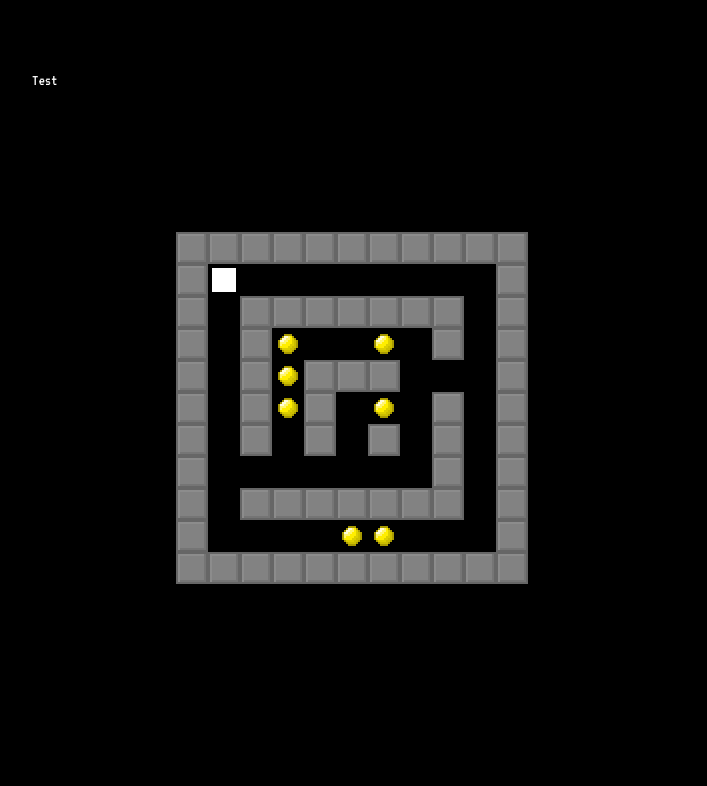
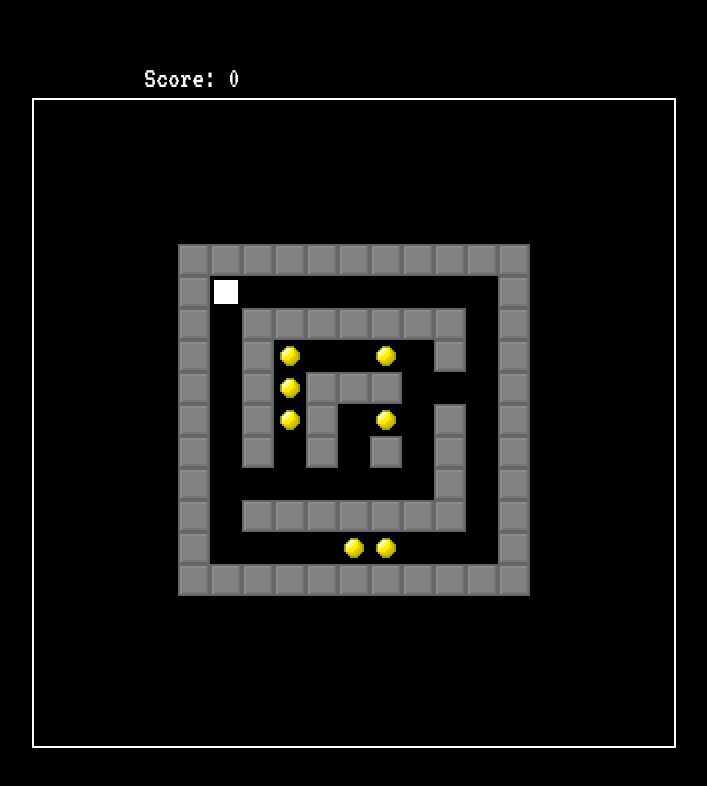
Before and after one commit to milesman34/maze-game, a website built with webpack: page index.html in a window 1280 px wide. Shown: the whole page, without its empty margins (288-995 px from the left). Built offline with nearby package versions, Linux system fonts and the light colour scheme.

Commit message:
displays score

```diff
--- a/index.css
+++ b/index.css
@@ -5,11 +5,7 @@ html, body {
     width: 100%;
     height: 100vh;
     color: white;
-
-    display: flex;
-    flex-direction: row;
-    align-items: center;
-    justify-content: center;
+    font-size: 30px;
 
     font-family: "VT323", monospace;
 }
@@ -31,4 +27,20 @@ html, body {
 
     grid-row: 1;
     grid-column: 1;
+    border: 2px solid white;
 }
+
+#header-ui {
+    margin-bottom: 5px;
+
+    display: grid;
+
+    grid-template-columns: 50% 50%;
+}
+
+.flex-center {
+    display: flex;
+    flex-direction: row;
+    align-items: center;
+    justify-content: center;
+}
--- a/index.html
+++ b/index.html
@@ -13,10 +13,12 @@
         <link href="https://fonts.googleapis.com/css2?family=VT323&display=swap" rel="stylesheet">
     </head>
 
-    <body>
+    <body class="flex-center">
         <div id="app-container">
             <div id="header-ui">
-                Test
+                <div id="score-container" class="flex-center">Score</div>
+
+                <!-- <div id="energy-container" class="flex-center">Energy</div> -->
             </div>
 
             <div id="main-app">
--- a/src/Game.js
+++ b/src/Game.js
@@ -2,7 +2,8 @@ import Player from "./Player";
 import { GameState } from "./enums";
 
 // This object handles the game state management
-const Game = state => ({
+const Game = state => {
+    let object = {
         // Current game state
         state,
 
@@ -51,6 +52,7 @@ const Game = state => ({
         // Sets the current score
         setScore(score) {
             this.score = score;
+            $("#score-container").text(`Score: ${score}`);
         },
 
         // Adds to the current score
@@ -70,6 +72,11 @@ const Game = state => ({
                 this.player.handleKeypress(key);
             }
         }
-});
+    }
+
+    object.setScore(0);
+
+    return object;
+};
 
 export default Game
```
Lines whose indentation alone changed are shown as unchanged.
